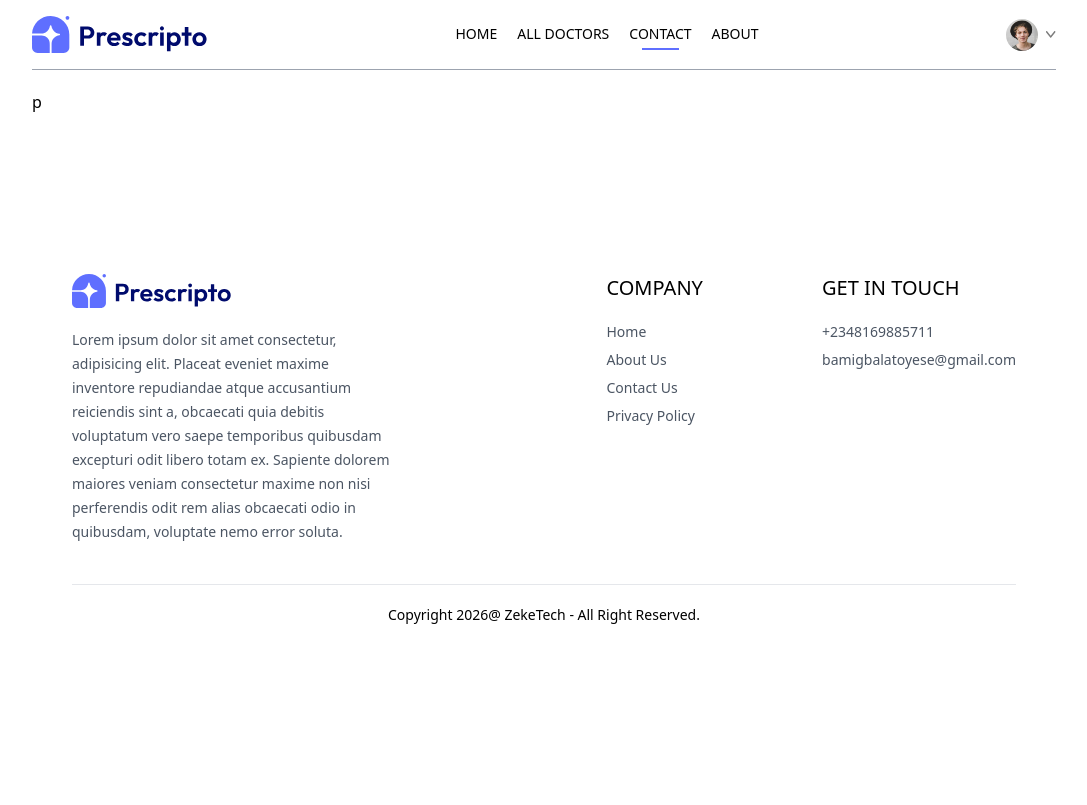
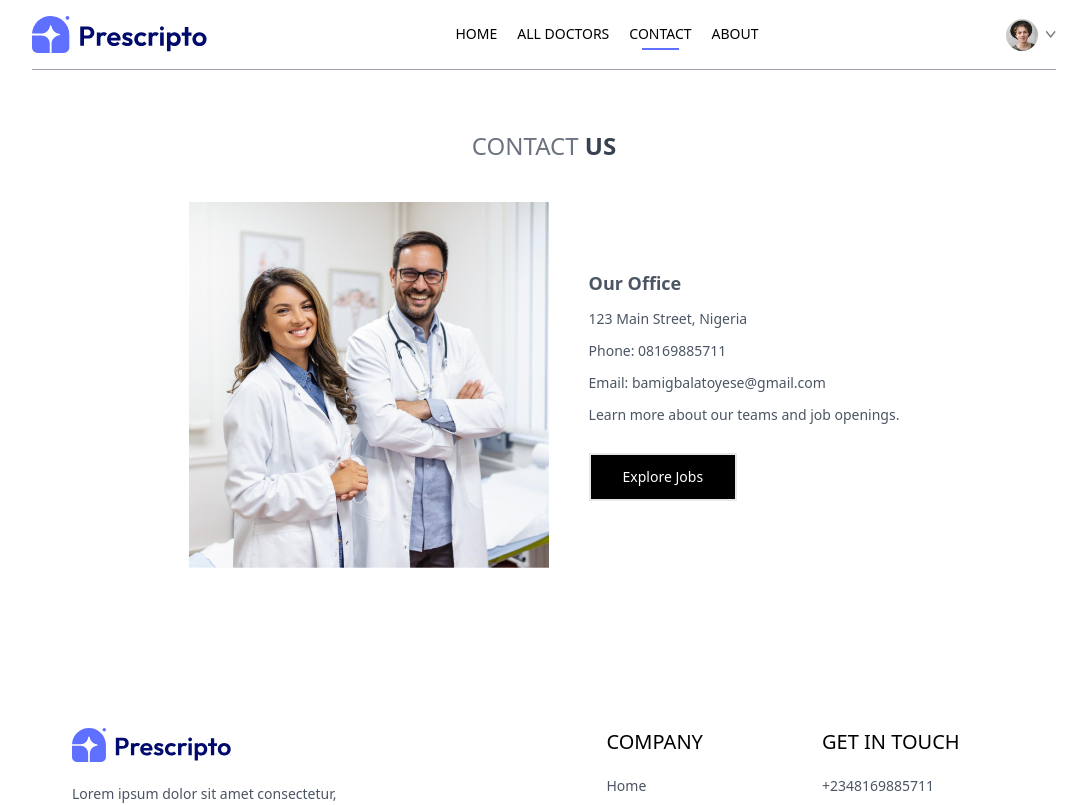
Before and after one commit to Bammytoye/ZekeHealthCare, a React (Vite) app in the folder frontend/: page /contact in a window 1280 px wide. Shown: the top 805 px of the page, without its empty margins (96-1183 px from the left). Built offline with nearby package versions, Linux system fonts and the light colour scheme.

Commit message:
'contactUs'

```diff
--- a/frontend/src/pages/About.jsx
+++ b/frontend/src/pages/About.jsx
@@ -5,7 +5,7 @@
     return (
         <div>
             <div className='text-center text-2xl pt-10 text-gray-500'>
-                <p>About <span className='text-gray-700 font-medium'>Us</span></p>
+                <p className='uppercase'>About <span className='text-gray-700  font-medium'>Us</span></p>
             </div>
 
             <div className='my-10 flex flex-col md:flex-row gap-12'>
@@ -19,7 +19,7 @@
                 </div>
             </div>
 
-            <div className='text-xl my-4 mt-40'>
+            <div className='text-xl my-4 mt-16'>
                 <p>WHY <span className='text-gray-900 font-semibold'>CHOOSE US</span></p>
             </div>
 
--- a/frontend/src/pages/Contact.jsx
+++ b/frontend/src/pages/Contact.jsx
@@ -1,10 +1,26 @@
 import React from 'react'
+import assets from '../assets/assets_frontend/assets'
 
 const Contact = () => {
     return (
         <div>
-            <div>
-                p
+            <div className='text-center text-2xl pt-10 text-gray-500'>
+                <p>CONTACT <span className='text-gray-700 font-semibold'>US</span></p>
+            </div>
+
+            <div className='my-10 flex flex-col justify-center md:flex-row gap-10 mb-28 text-sm '>
+                <img className='w-full md:max-w-[360px]' src={assets.about_image} alt={assets.about_image} />
+
+                <div className='flex flex-col justify-center items-start gap-3'>
+                    <p className='font-semibold text-lg text-gray-600'>Our Office</p>
+                    <p className='text-gray-600'>123 Main Street, Nigeria</p>
+                    <p className='text-gray-600'>Phone: 08169885711</p>
+                    <p className='text-gray-600'>Email: bamigbalatoyese@gmail.com</p>
+                    <p className='text-gray-600'>Learn more about our teams and job openings.</p>
+                    <button className='bg-black text-white px-8 py-3 mt-4 hover:bg-white hover:text-black transition-all duration-500 hover:border-black border-2'>
+                        Explore Jobs
+                    </button>
+                </div>
             </div>
         </div>
     )
```
